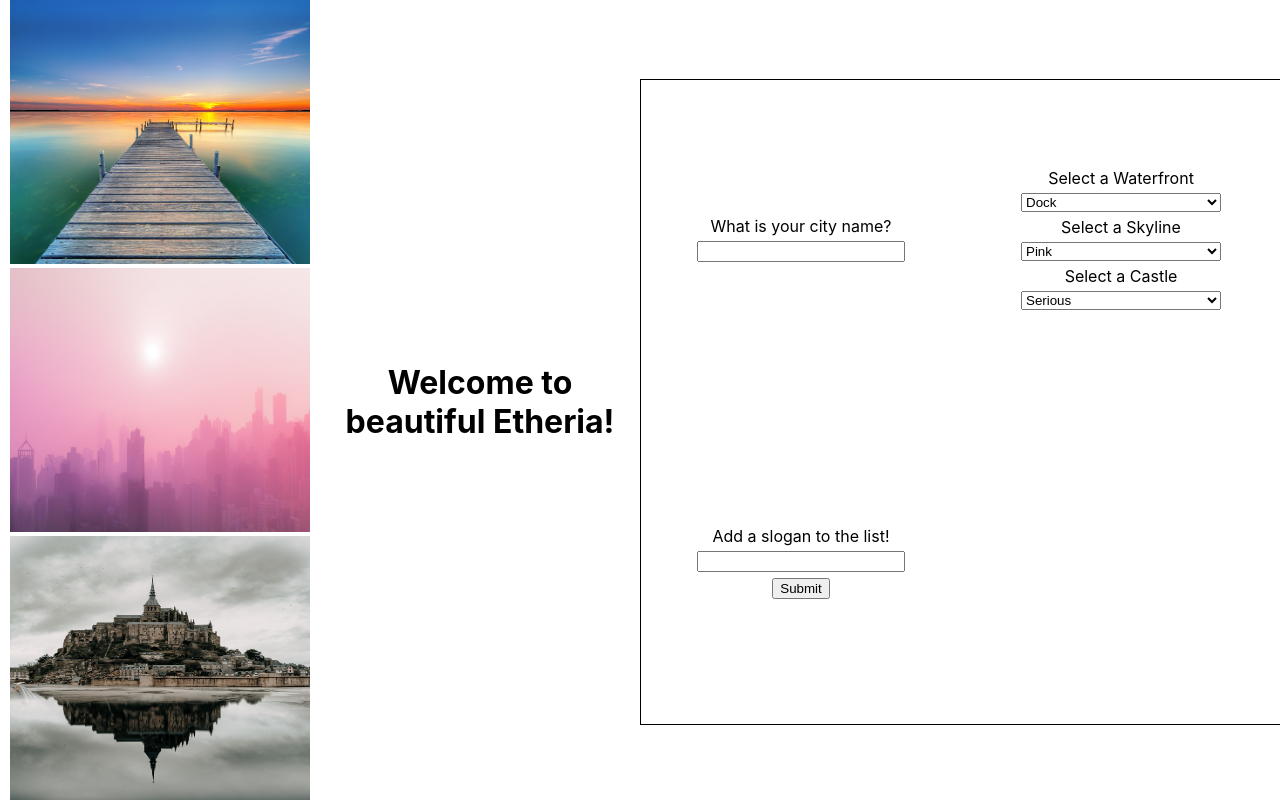
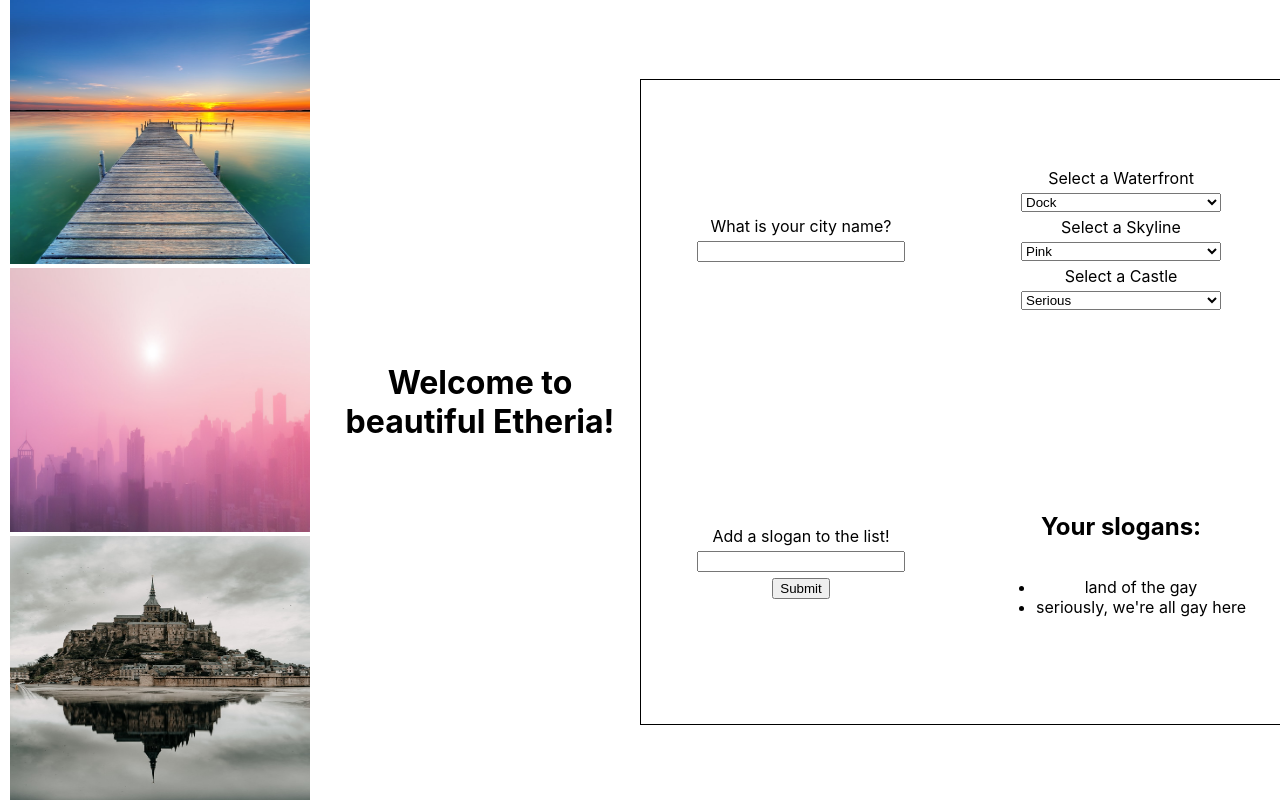
Before and after one commit to ari-harlem-caballero/React-HB-city-postcard, a React (Create React App) app: page / in a window 1280 px wide. Built offline with nearby package versions, Linux system fonts and the light colour scheme.

Commit message:
fixed slogan list error

```diff
--- a/src/App.js
+++ b/src/App.js
@@ -46,7 +46,7 @@ function App() {
         {/* here, the SloganForm component takes in the setSlogans state handler function and the slogans array that live in state */}
         <SloganForm setSlogansArr={setSlogansArr} slogansArr={slogansArr}/>
         {/* here, the SloganList component takes the array of slogans that lives in state */}
-
+        <SloganList slogansArr={slogansArr} />
       </div>
     </div>
   );
--- a/src/SloganList.js
+++ b/src/SloganList.js
@@ -1,12 +1,11 @@
 import React from 'react';
-import Slogan from './Slogan';
 
-export default function SloganList(props) {
+export default function SloganList({ slogansArr }) {
   return (
     <section>
       <h2>Your slogans:</h2>
       <ul>
-        {props.slogan.map((slogan, i) => <li key={`${slogan}-${i}`}>{slogan}
+        {slogansArr.map((slogan, i) => <li key={`${slogan}-${i}`}>{slogan}
         </li>)
         }
       </ul>
```
Also changed, not shown: 1 other file (tests, documents, lock files or other folders).
